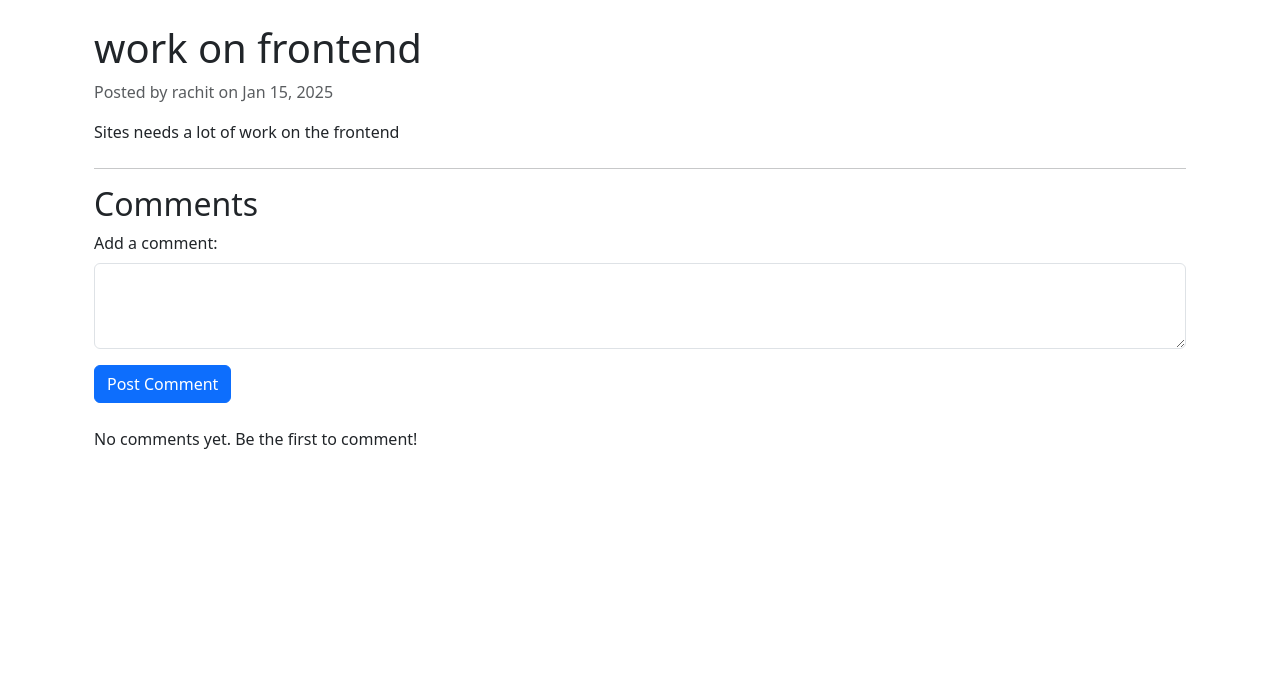
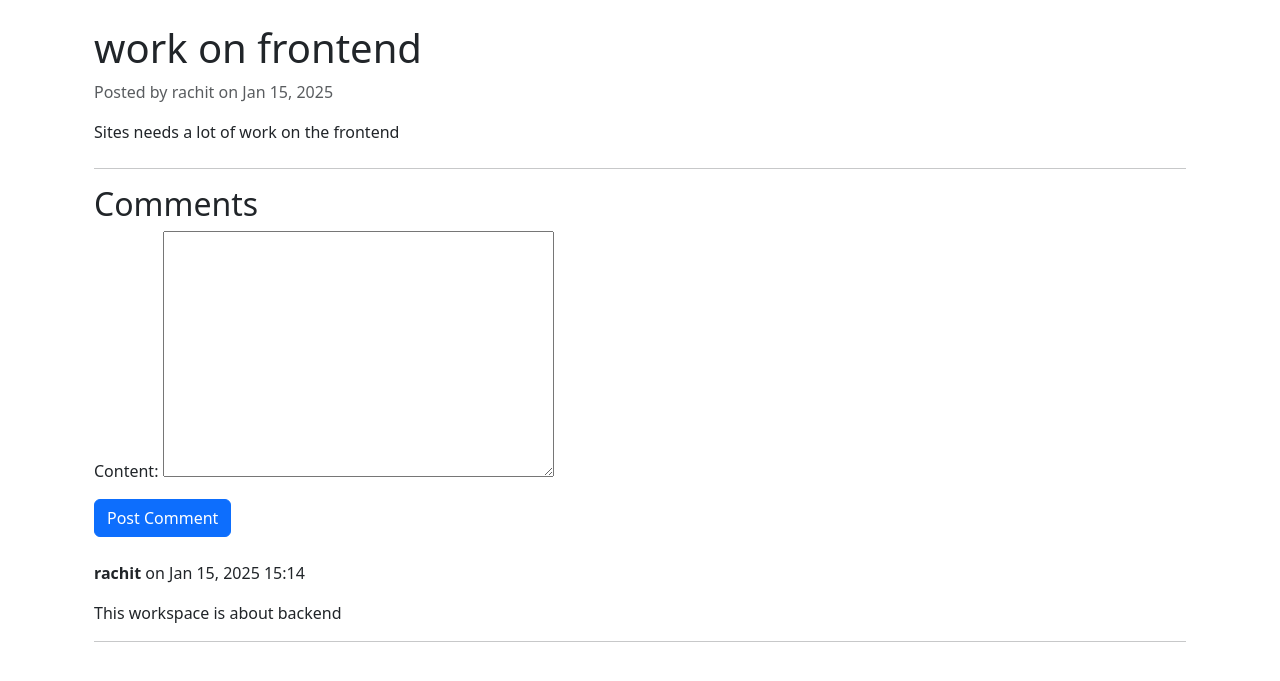
Before and after one commit to Rachit74/spaces, a Django app: page /post/2 in a window 1280 px wide. Shown: the part 56-737 px from the top of the page. Run offline with Django 5.2, Linux system fonts and the light colour scheme; data comes from the database, SQL or seed files in the repository; both versions use the stored data as it was after the commit.

Commit message:
post comment

```diff
--- a/spaces/workspace/forms.py
+++ b/spaces/workspace/forms.py
@@ -31,3 +31,8 @@ class PostCreationForm(forms.ModelForm):
     class Meta:
         model = Post
         fields = ['title', 'content']
+
+class CommentCreationForm(forms.ModelForm):
+    class Meta:
+        model = Comment
+        fields = ['content']
--- a/spaces/workspace/templates/workspace/post.html
+++ b/spaces/workspace/templates/workspace/post.html
@@ -17,16 +17,13 @@
     <h2>Comments</h2>
     <form method="POST" class="mb-4">
         {% csrf_token %}
-        <div class="mb-3">
-            <label for="comment" class="form-label">Add a comment:</label>
-            <textarea name="comment" id="comment" class="form-control" rows="3" required></textarea>
-        </div>
+        {{ form.as_p }}
         <button type="submit" class="btn btn-primary">Post Comment</button>
     </form>
 
     <div class="comments-section">
-        {% if post.comments.all %}
-            {% for comment in post.comments.all %}
+        {% if comments %}
+            {% for comment in comments %}
                 <div class="comment mb-3">
                     <p><strong>{{ comment.author }}</strong> on {{ comment.created_at|date:"M d, Y H:i" }}</p>
                     <p>{{ comment.content }}</p>
--- a/spaces/workspace/views.py
+++ b/spaces/workspace/views.py
@@ -4,7 +4,7 @@ from django.http import HttpResponseForbidden
 from django.db.models import Q
 
 
-from .forms import WorkspaceCreationForm, PostCreationForm
+from .forms import WorkspaceCreationForm, PostCreationForm, CommentCreationForm
 from .models import Workspace, Post, Comment
 
 # Create your views here.
@@ -104,8 +104,22 @@ def discussion_topic_form(request, workspace_id):
 def post_view(request, post_id):
     post = get_object_or_404(Post, id=post_id)
 
+    if request.method == "POST":
+        form = CommentCreationForm(request.POST)
+        if form.is_valid():
+            comment = form.save(commit=False)
+            comment.author = request.user
+            comment.post = post
+            comment.save()
+            return redirect('post', post_id=post_id)
+    else:
+        form = CommentCreationForm()
+        comments = Comment.objects.filter(post=post)
+
     context = {
+        'form': form,
         'post': post,
+        'comments': comments,
     }
 
     return render(request, 'workspace/post.html', context=context)
```
Also changed, not shown: spaces/db.sqlite3.
